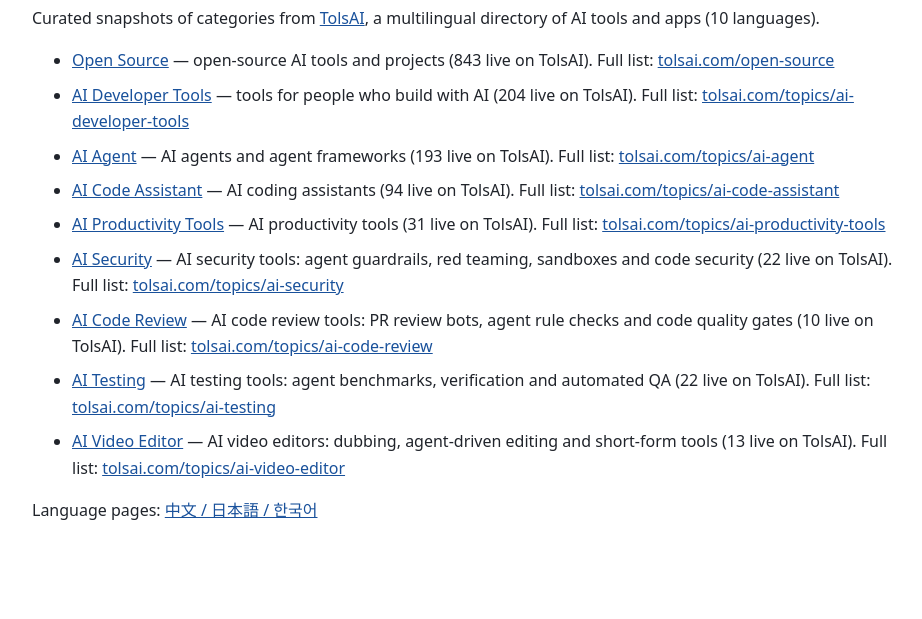
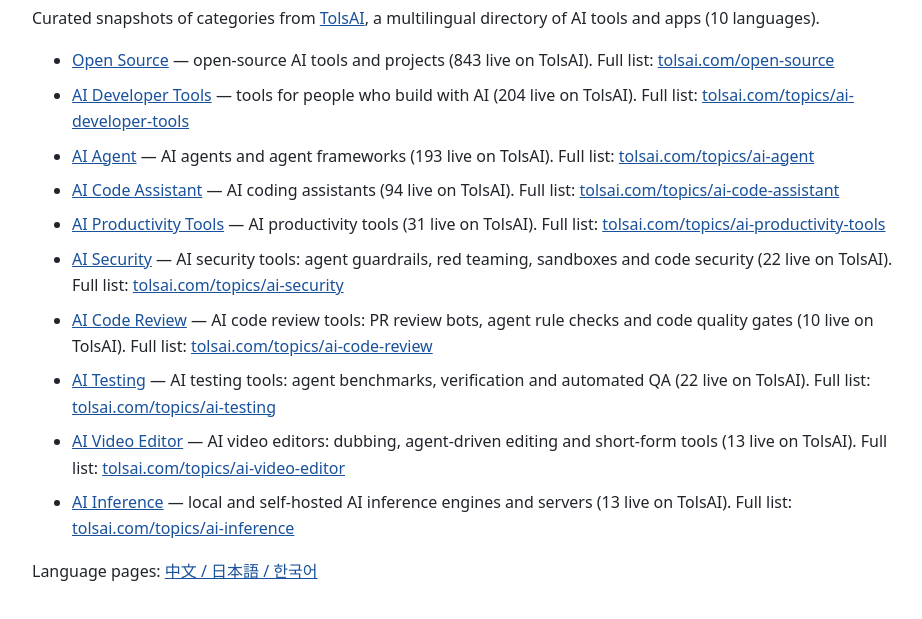
Before and after one commit to allen16881/awesome-tolsai, a plain HTML site: page topics/index.html in a window 1280 px wide. Shown: the part 149-768 px from the top of the page, without its empty margins (168-1090 px from the left). Drawn offline with Linux system fonts and the light colour scheme.

Commit message:
Topics index: add AI Inference

```diff
--- a/topics/index.html
+++ b/topics/index.html
@@ -12,6 +12,7 @@
 <li><a href="ai-code-review.html">AI Code Review</a> — AI code review tools: PR review bots, agent rule checks and code quality gates (10 live on TolsAI). Full list: <a href="https://www.tolsai.com/topics/ai-code-review">tolsai.com/topics/ai-code-review</a></li>
 <li><a href="ai-testing.html">AI Testing</a> — AI testing tools: agent benchmarks, verification and automated QA (22 live on TolsAI). Full list: <a href="https://www.tolsai.com/topics/ai-testing">tolsai.com/topics/ai-testing</a></li>
 <li><a href="ai-video-editor.html">AI Video Editor</a> — AI video editors: dubbing, agent-driven editing and short-form tools (13 live on TolsAI). Full list: <a href="https://www.tolsai.com/topics/ai-video-editor">tolsai.com/topics/ai-video-editor</a></li>
+<li><a href="ai-inference.html">AI Inference</a> — local and self-hosted AI inference engines and servers (13 live on TolsAI). Full list: <a href="https://www.tolsai.com/topics/ai-inference">tolsai.com/topics/ai-inference</a></li>
 </ul>
 <p>Language pages: <a href="../locales/index.html">中文 / 日本語 / 한국어</a></p>
 
```
